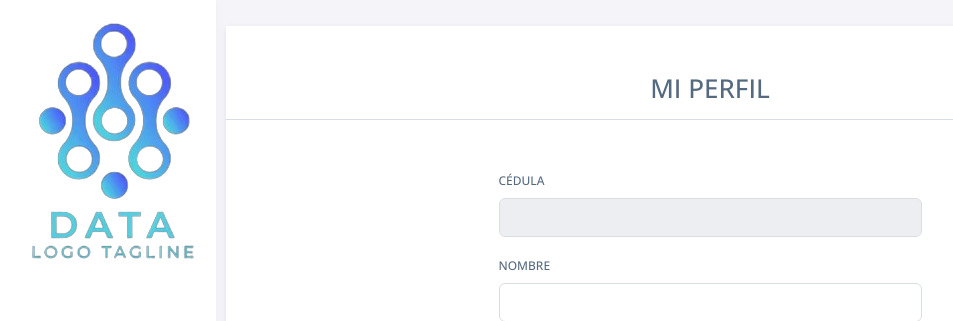
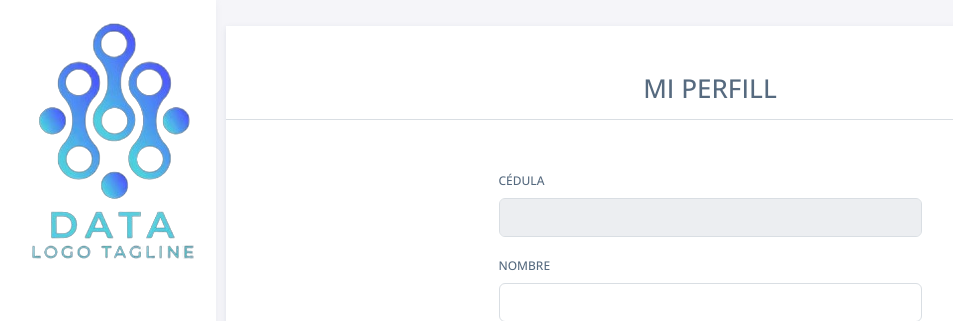
Before and after one commit to JohnACS5/JohnACS5.github.io, a Flask app: template my-app/templates/public/perfil/perfil.html in a window 1280 px wide. Shown: the top 321 px of the page, without its empty margins (60-1013 px from the left). Run offline with Flask 3, Linux system fonts and the light colour scheme; the template is opened without the code that fills it, so the values that code supplies are empty; some libraries are stand-ins or nearby versions.

Commit message:
Comita del Perfil

```diff
--- a/my-app/templates/public/perfil/perfil.html
+++ b/my-app/templates/public/perfil/perfil.html
@@ -6,7 +6,7 @@
 <div class="card" style="border-radius: 0px !important">
   <div class="row justify-content-center mb-2">
     <div class="col-md-12">
-      <h3 class="text-center mt-5 mb-3">MI PERFIL</h3>
+      <h3 class="text-center mt-5 mb-3">MI PERFILL</h3>
       <hr />
     </div>
   </div>
```
